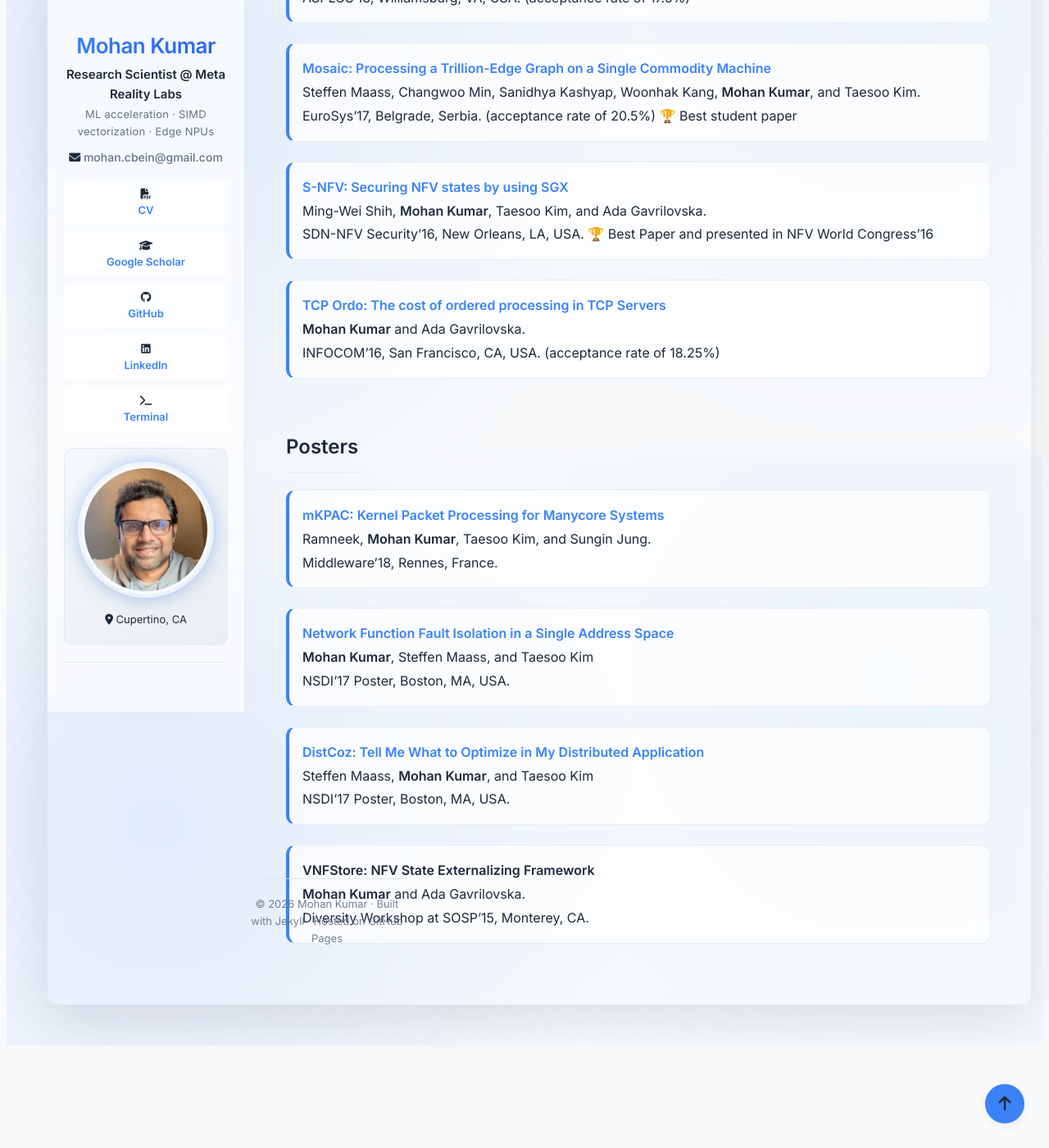
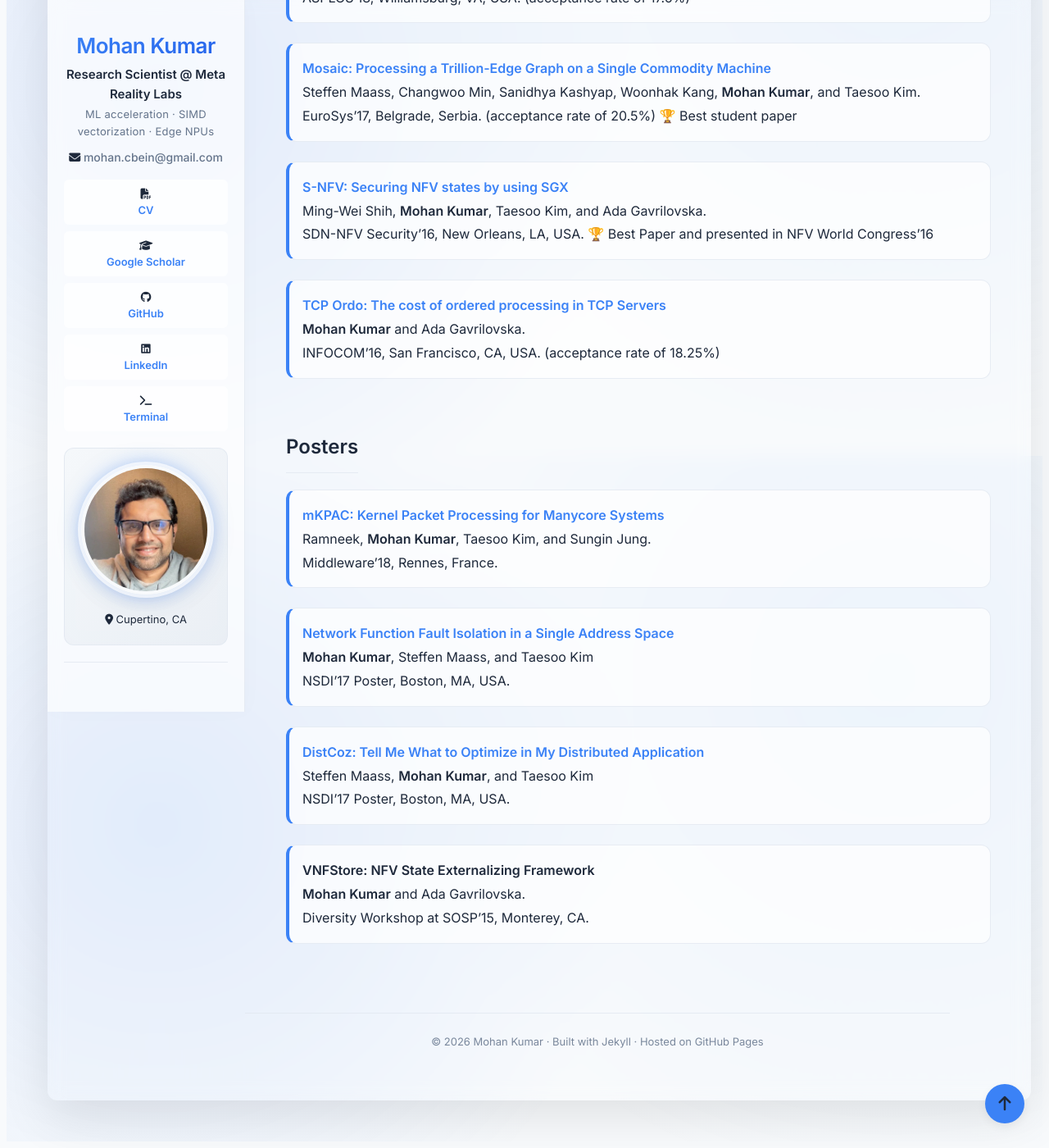
Before and after one commit to mohankku/mohankku.github.io, a Jekyll site: the page built from index.md, in a window 1280 px wide and 1400 px high, scrolled down 1252 px. Shown: the whole window at 82% size. Built offline with Jekyll 4.4.1, drawn with Linux system fonts in a browser that asks for light colours.

Commit message:
fix: footer no overlap, clean copyright, keep hero density
    - remove inline flex hack (main-content flex/min-height + margin-top:auto + cl
ear:both)
    - make main-content block, footer static block 60px with clear:both/relative/w
idth 100%
    - copyright centered, no overlap with VNFStore, text: © YEAR Mohan Kumar · Bui
lt with Jekyll · Hosted on GitHub Pages
    - keep hero 150px avatar + glow + subtitles

```diff
--- a/assets/css/style.scss
+++ b/assets/css/style.scss
@@ -83,14 +83,12 @@ section p, section ul, section ol, section li, strong, b, em, i, span {
   .main-content {
     width: 100%;
     max-width: 860px;
-    display: flex;
-    flex-direction: column;
-    min-height: calc(100vh - 60px);
+    display: block;
   }
 
   .main-content section {
-    flex: 1;
     width: 100%;
+    display: block;
   }
 
   header {
@@ -522,18 +520,22 @@ section ul li {
 
 /* Footer Styling */
 footer {
-  margin-top: 48px;
-  padding: 20px 0;
+  margin-top: 60px;
+  padding: 24px 0 12px;
   border-top: 1px solid var(--border-color);
   text-align: center;
   color: var(--text-muted);
   font-size: 13px;
   line-height: 1.6;
+  clear: both;
+  position: relative;
+  width: 100%;
+  display: block;
 }
 
 .footer-content p {
   margin: 0;
-  opacity: 0.9;
+  opacity: 0.85;
 }
 
 /* Back to Top Button */
```
